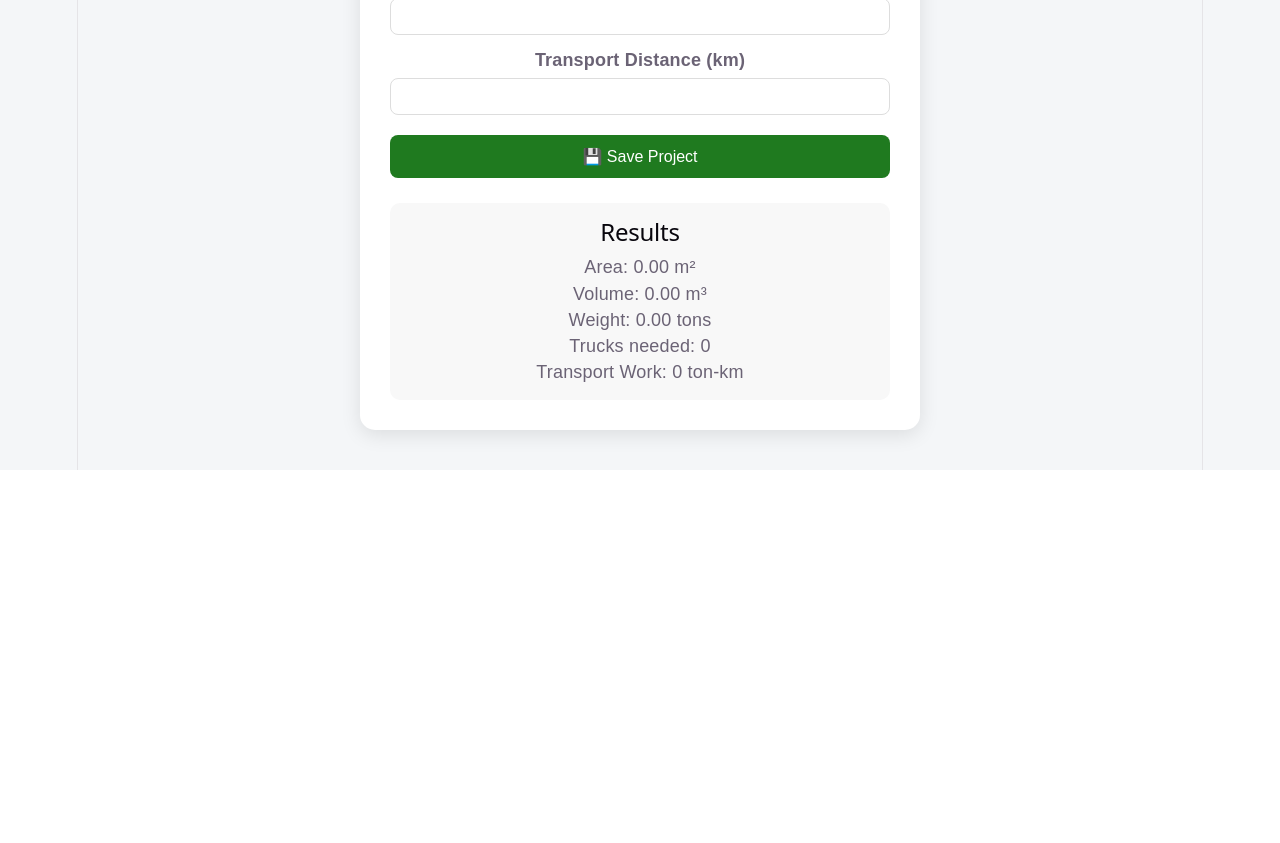
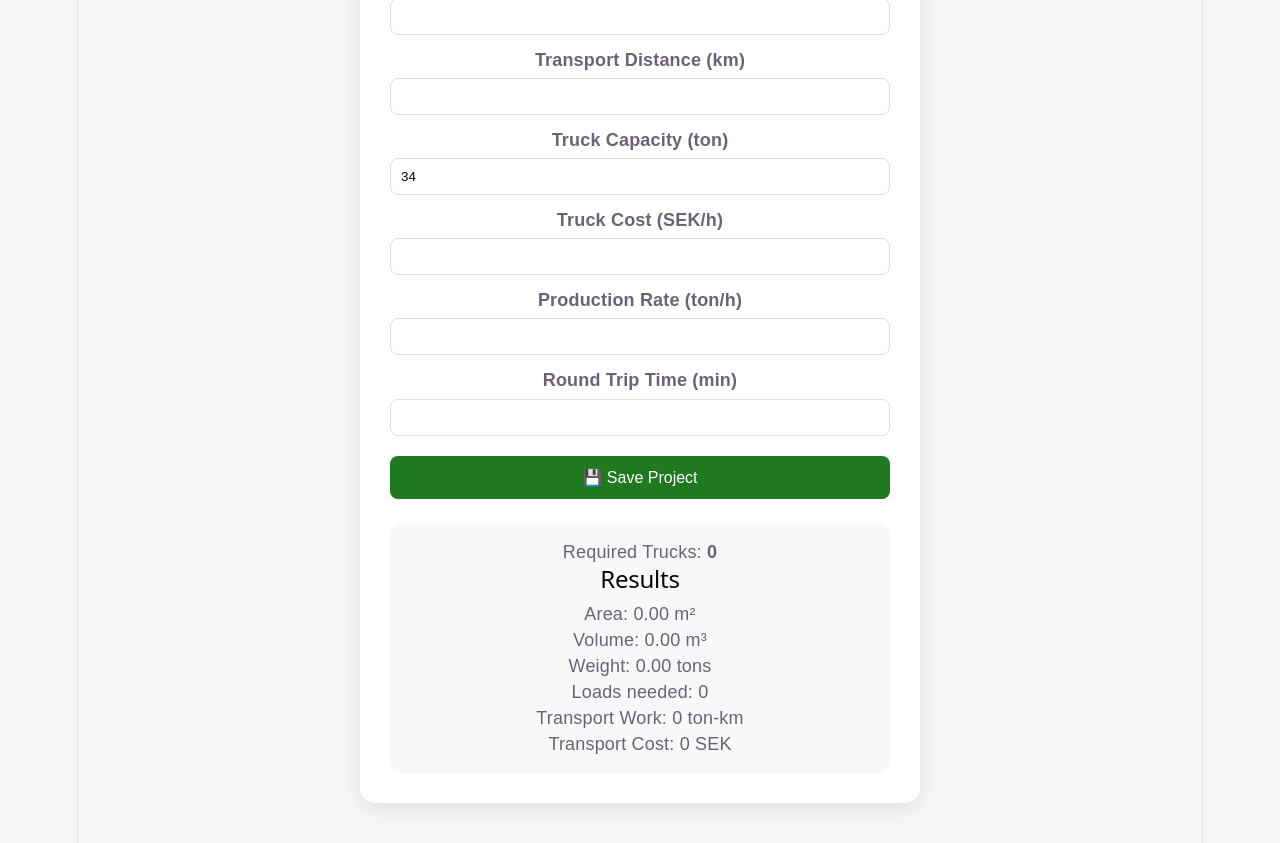
Before and after one commit to oscarcarls/Fr-sCalc, a React (Vite) app: page / in a window 1280 px wide. Shown: the part 620-1463 px from the top of the page. Before the commit the page ends 1090 px from the top, so only its background shows below. Built offline with nearby package versions, Linux system fonts and the light colour scheme.

Commit message:
add truck calculation and transport cost

```diff
--- a/src/App.jsx
+++ b/src/App.jsx
@@ -10,11 +10,17 @@ const [width, setWidth] = useState("");
 const [depth, setDepth] = useState("");
 const [truckSize, setTruckSize] = useState("34");
 const [distance, setDistance] = useState("");
+const [productionRate, setProductionRate] = useState("");
+const [roundTripTime, setRoundTripTime] = useState("");
+const [truckHourlyCost, setTruckHourlyCost] = useState("");
 const area = Number(length || 0) * Number(width || 0);
 const volume = area * (Number(depth || 0) / 1000);
 const tons = volume * 2.4;
 const trucksNeeded = Math.ceil(tons / Number(truckSize || 18));
 const transportWork = tons * Number(distance || 0);
+const hoursNeeded = tons / Number(productionRate || 1);
+const transportCost = trucksNeeded * Number(roundTripTime || 0) / 60 * Number(truckHourlyCost || 0);
+const trucksRequired = Math.ceil((Number(productionRate || 0) * Number(roundTripTime || 0)) / (60 * Number(truckSize || 1)));
 return (
 <div className="container">
 <div className="card">
@@ -70,6 +76,32 @@ type="number"
 value={distance}
 onChange={(e) => setDistance(e.target.value)}
 />
+<label>Truck Capacity (ton)</label>
+<input
+type="number"
+value={truckSize}
+onChange={(e) => setTruckSize(e.target.value)}
+/>
+<label>Truck Cost (SEK/h)</label>
+<input
+type="number"
+value={truckHourlyCost}
+onChange={(e) => setTruckHourlyCost(e.target.value)}
+/>
+<label>Production Rate (ton/h)</label>
+<input
+type="number"
+value={productionRate}
+onChange={(e) => setProductionRate(e.target.value)}
+/>
+<label>Round Trip Time (min)</label>
+<input
+type="number"
+value={roundTripTime}
+onChange={(e) => setRoundTripTime(e.target.value)}
+/>
+
+
 <button
 className="save-btn"
 onClick={() => alert("Project saved!")}
@@ -78,12 +110,14 @@ onClick={() => alert("Project saved!")}
 </button>
 
 <div className="results">
+    <p>Required Trucks: <strong>{trucksRequired}</strong></p>
 <h2>Results</h2>
 <p>Area: {area.toFixed(2)} m²</p>
 <p>Volume: {volume.toFixed(2)} m³</p>
 <p>Weight: {tons.toFixed(2)} tons</p>
-<p>Trucks needed: {trucksNeeded}</p>
+<p>Loads needed: {trucksNeeded}</p>
 <p>Transport Work: {transportWork.toFixed(0)} ton-km</p>
+<p>Transport Cost: {transportCost.toFixed(0)} SEK</p>
 </div>
 </div>
 </div>
```
